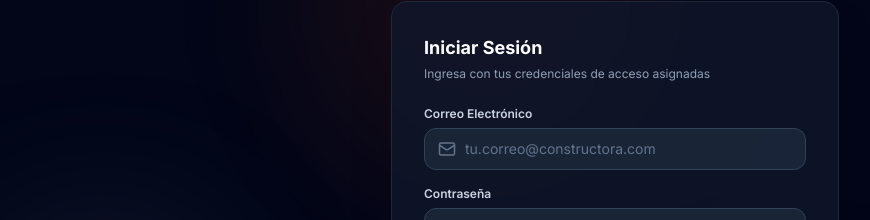
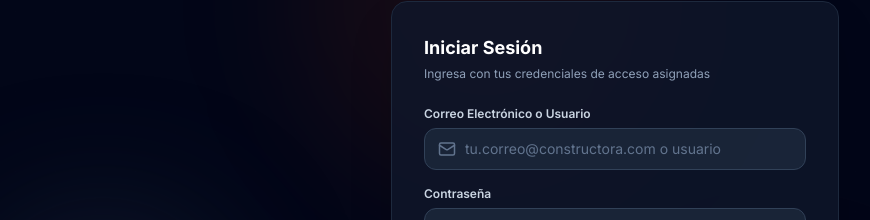
Before and after one commit to Rubick05/gesti-n-de-obras-y-equipos, a React (Vite) app: page / in a window 1280 px wide. Shown: the part 189-409 px from the top of the page, without its empty margins (25-895 px from the left). Built offline with nearby package versions, Linux system fonts and the light colour scheme; no server answers.

Commit message:
feat: enable username login with auto email translation, fallback admin password, and simple username registration

```diff
--- a/src/components/LoginView.tsx
+++ b/src/components/LoginView.tsx
@@ -14,12 +14,32 @@ export default function LoginView() {
   const handleSubmit = async (e: React.FormEvent) => {
     e.preventDefault();
     if (!email || !password) {
-      setError('Por favor ingresa tu correo y contraseña.');
+      setError('Por favor ingresa tu correo, usuario y contraseña.');
       return;
     }
     setError(null);
     setIsSubmitting(true);
-    const { error: loginError } = await login(email.trim().toLowerCase(), password);
+
+    let loginEmail = email.trim().toLowerCase();
+    let loginPassword = password;
+
+    // Traducir usuario sin dominio
+    if (!loginEmail.includes('@')) {
+      if (loginEmail === 'admin') {
+        loginEmail = 'admin@vanguardia.com';
+      } else {
+        loginEmail = `${loginEmail}@vanguardia.com`;
+      }
+    }
+
+    let { error: loginError } = await login(loginEmail, loginPassword);
+
+    // Fallback para admin/admin123 si falla
+    if (loginError && loginEmail === 'admin@vanguardia.com' && loginPassword === 'admin') {
+      const retryResult = await login(loginEmail, 'admin123');
+      loginError = retryResult.error;
+    }
+
     setIsSubmitting(false);
     if (loginError) setError(loginError);
   };
@@ -81,17 +101,17 @@ export default function LoginView() {
             {/* Email */}
             <div>
               <label className="block text-xs font-semibold text-slate-300 mb-1.5">
-                Correo Electrónico
+                Correo Electrónico o Usuario
               </label>
               <div className="relative">
                 <Mail className="absolute left-3.5 top-3 h-4.5 w-4.5 text-slate-500" />
                 <input
                   id="input-login-email"
-                  type="email"
+                  type="text"
                   value={email}
                   onChange={e => setEmail(e.target.value)}
-                  placeholder="tu.correo@constructora.com"
-                  autoComplete="email"
+                  placeholder="tu.correo@constructora.com o usuario"
+                  autoComplete="username"
                   className="w-full bg-slate-800/80 border border-slate-700 text-white placeholder-slate-500 rounded-xl pl-10 pr-4 py-2.5 text-sm focus:outline-none focus:border-orange-500 focus:ring-1 focus:ring-orange-500/30 transition"
                 />
               </div>
--- a/src/components/UsersView.tsx
+++ b/src/components/UsersView.tsx
@@ -72,13 +72,18 @@ export default function UsersView({ workers }: UsersViewProps) {
     setActionError(null);
 
     if (!name || !email) {
-      setActionError('Nombre y correo son obligatorios.');
+      setActionError('Nombre y correo/usuario son obligatorios.');
       return;
+    }
+
+    let finalEmail = email.trim().toLowerCase();
+    if (!finalEmail.includes('@')) {
+      finalEmail = `${finalEmail}@vanguardia.com`;
     }
 
     const payload = {
       name,
-      email: email.trim().toLowerCase(),
+      email: finalEmail,
       password: password || undefined,
       role,
       workerId: role === 'worker' && workerId ? workerId : null
@@ -99,7 +104,7 @@ export default function UsersView({ workers }: UsersViewProps) {
       }
       const created = await createUser({
         name,
-        email: email.trim().toLowerCase(),
+        email: finalEmail,
         password,
         role,
         workerId: role === 'worker' && workerId ? workerId : null
@@ -107,7 +112,7 @@ export default function UsersView({ workers }: UsersViewProps) {
       if (created) {
         setShowForm(false);
       } else {
-        setActionError('Error al registrar el usuario. El correo podría estar duplicado.');
+        setActionError('Error al registrar el usuario. El correo/usuario podría estar duplicado.');
       }
     }
   };
@@ -210,11 +215,11 @@ export default function UsersView({ workers }: UsersViewProps) {
             </div>
 
             <div>
-              <label className="block text-xs font-semibold text-stone-700 mb-1">Correo Electrónico *</label>
+              <label className="block text-xs font-semibold text-stone-700 mb-1">Correo Electrónico o Usuario *</label>
               <input
                 required
-                type="email"
-                placeholder="usuario@constructora.com"
+                type="text"
+                placeholder="correo@ejemplo.com o usuario"
                 value={email}
                 onChange={e => setEmail(e.target.value)}
                 disabled={!!editingUser && !isMock}
```
